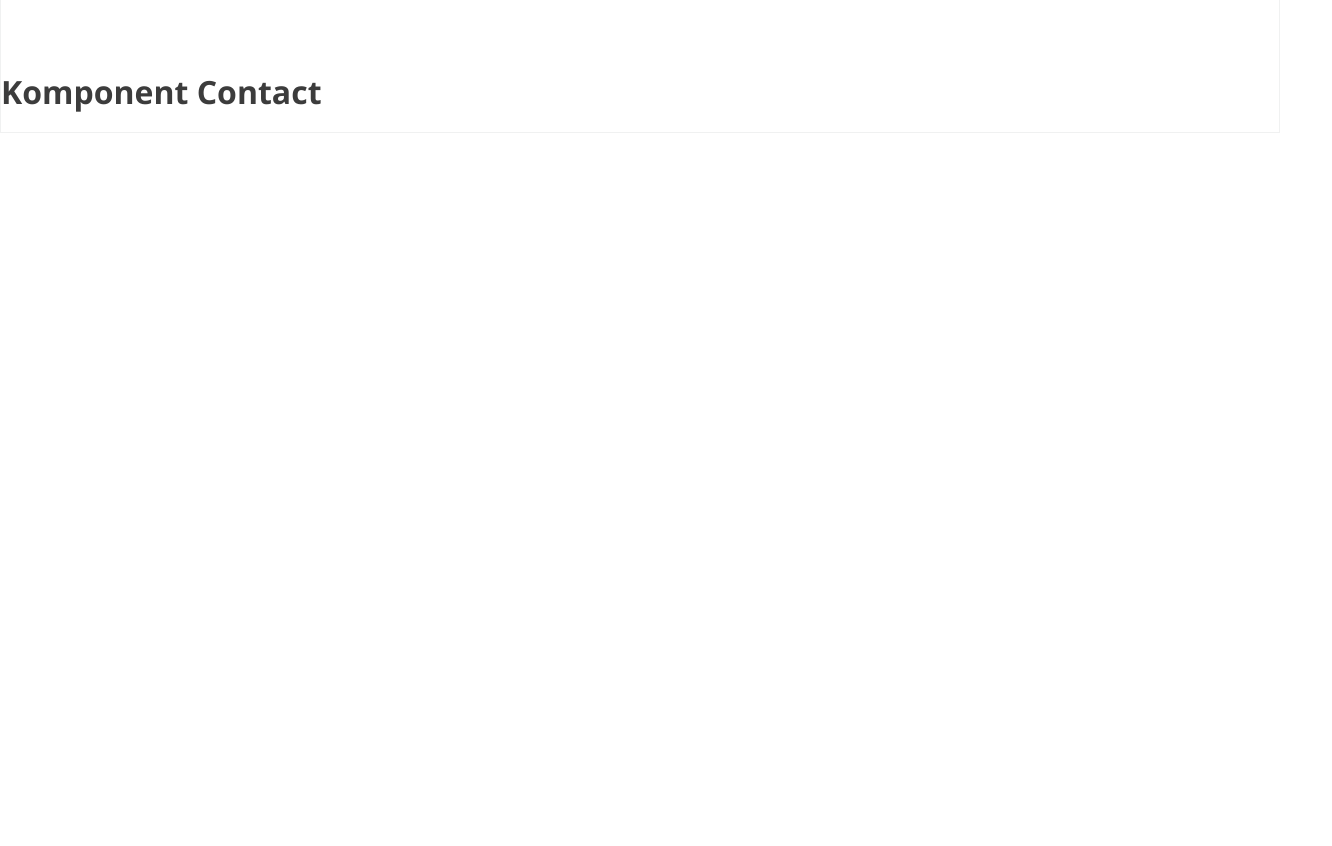
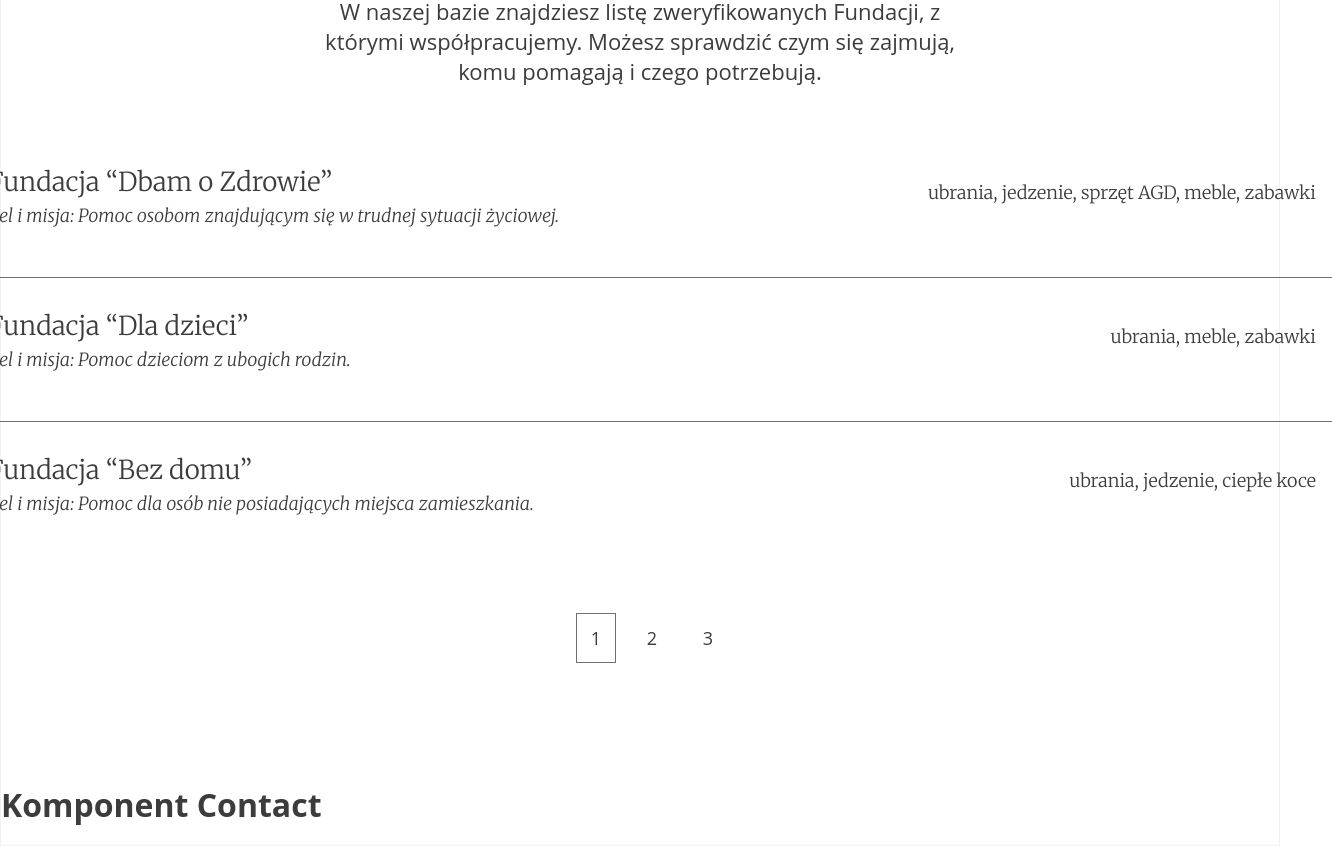
Before and after one commit to Cz8rT/PortfolioLab, a React (Create React App) app: page /#/ in a window 1280 px wide. Shown: the part 3520-4366 px from the top of the page, 1332 px wide, since content can reach past the window. Before the commit the page ends 3653 px from the top, so only its background shows below. Built offline with nearby package versions, Linux system fonts and the light colour scheme.

Commit message:
011 Section Foundations completed

```diff
--- /dev/null
+++ b/src/components/Home/Foundations/FoundationArrays/foundationsList.js
@@ -0,0 +1,42 @@
+export const foundationsList = [
+    {
+        name: 'Fundacja “Dbam o Zdrowie”',
+        goal: 'Cel i misja: Pomoc osobom znajdującym się w trudnej sytuacji życiowej.',
+        donations: ["ubrania", "jedzenie", "sprzęt AGD", "meble, zabawki"]
+    },
+    {
+        name: 'Fundacja “Dla dzieci”',
+        goal: 'Cel i misja: Pomoc dzieciom z ubogich rodzin.',
+        donations: ["ubrania", "meble", "zabawki"]
+    },
+    {
+        name: 'Fundacja “Bez domu”',
+        goal: 'Cel i misja: Pomoc dla osób nie posiadających miejsca zamieszkania.',
+        donations: ["ubrania", "jedzenie", "ciepłe koce"]
+    },
+    {
+        name: 'Fundacja “Bez Ipsum”',
+        goal: 'Cel i misja: Soufflé danish lollipop pie toffee chocolate.',
+        donations: ["candy", "jedzenie", "lollipop"]
+    },
+    {
+        name: 'Fundacja “Bez Lorem”',
+        goal: 'Cel i misja: Pudding tootsie roll halvah cotton candy.',
+        donations: ["candy", "jedzenie", "lollipop", "chocolate"]
+    },
+    {
+        name: 'Fundacja “Bez Lorem ipsum”',
+        goal: 'Cel i misja: Candy canes halvah chocolate sesame snaps marshmallow jujubes powder marzipan halvah.',
+        donations: ["candy", "jedzenie", "chocolate-bars", "chocolate"]
+    },
+    {
+        name: 'Fundacja “Bez Lorem ipsum amat”',
+        goal: 'Cel i misja: Chocolate bar sweet croissant biscuit fruitcake sugar plum cotton candy gummi bears gummies.',
+        donations: ["apple", "orange", "chocolate-bars", "chocolate"]
+    },
+    {
+        name: 'Fundacja “Lorem ipsum”',
+        goal: 'Cel i misja: Fruitcake cake carrot cake gummies croissant.',
+        donations: ["candy", "marshmallow", "chocolate-bars", "chocolate"]
+    }
+];
--- /dev/null
+++ b/src/components/Home/Foundations/FoundationArrays/localList.js
@@ -0,0 +1,17 @@
+export const localList = [
+    {
+        name: 'Zbiórka “Lorem Ipsum 1”',
+        goal: 'Quis varius quam quisque id diam vel quam elementum pulvinar.',
+        donations: ["Egestas", "sed", "tempus"]
+    },
+    {
+        name: 'Zbiórka “Lorem Ipsum 2”',
+        goal: 'Hendrerit gravida rutrum quisque non tellus orci ac auctor augue.',
+        donations: ["Ut", "aliquam", "purus", "sit", "amet"]
+    },
+    {
+        name: 'Zbiórka “Lorem Ipsum 3”',
+        goal: 'Scelerisque in dictum non consectetur a erat nam.',
+        donations: ["Mi", "quis", "hendrerit", "dolor"]
+    }
+];
--- /dev/null
+++ b/src/components/Home/Foundations/FoundationArrays/organizationsList.js
@@ -0,0 +1,22 @@
+export const organizationsList = [
+    {
+        name: 'Organizacja “Lorem Ipsum 1”',
+        goal: 'Quis varius quam quisque id diam vel quam elementum pulvinar.',
+        donations: ["Egestas", "sed", "tempus"]
+    },
+    {
+        name: 'Organizacja “Lorem Ipsum 2”',
+        goal: 'Hendrerit gravida rutrum quisque non tellus orci ac auctor augue.',
+        donations: ["Ut", "aliquam", "purus", "sit", "amet"]
+    },
+    {
+        name: 'Organizacja “Lorem Ipsum 3”',
+        goal: 'Scelerisque in dictum non consectetur a erat nam.',
+        donations: ["Mi", "quis", "hendrerit", "dolor"]
+    },
+    {
+        name: 'Organizacja “Lorem Ipsum 4”',
+        goal: 'Sed do eiusmod tempor incididunt ut labore et dolore magna aliqua. Ut enim ad minim veniam, quis nostrud exercitation.',
+        donations: ["hendrerit", "dolor"]
+    }
+];
--- a/src/components/Home/Foundations/FoundationType/FoundationType.js
+++ b/src/components/Home/Foundations/FoundationType/FoundationType.js
@@ -1,9 +1,40 @@
-import React from "react";
+import React, {useState} from "react";
+import Pagination from "../../../Pagination/Pagination";
 
-const FoundationType = ({text}) => {
+const FoundationType = ({text, list}) => {
+    const [currentPage, setCurrentPage] = useState(1);
+    const postsPerPage = 3;
+
+    // Pagination: get current list of posts to display
+    const indexOfLastPost = currentPage * postsPerPage;
+    const indexOfFirstPost = indexOfLastPost - postsPerPage;
+    const currentPosts = list.slice(indexOfFirstPost, indexOfLastPost);
+
+    // Paginate method: onClick button to change page
+    const paginate = (e) => {
+        setCurrentPage(e.target.value)
+    };
+
     return (
-        <div>
-            <h1>{text}</h1>
+        <div className={"foundationType_container"}>
+            <p>{text}</p>
+            {currentPosts.length > 0 && <ul> {/* checking if array is not empty*/}
+                {currentPosts.map((value, index) => {
+                    return (
+                        <li key={index}>
+                            <div>
+                                <h4>{value.name}</h4>
+                                <p>{value.goal}</p>
+                            </div>
+                            <p>{value.donations.join(", ")}</p>
+                        </li>
+                    )
+                })}
+            </ul>}
+            <Pagination postsPerPage={postsPerPage}
+                        totalPosts={list.length}
+                        currentPage={currentPage}
+                        paginate={paginate}/>
         </div>
     )
 };
--- /dev/null
+++ b/src/components/Home/Foundations/FoundationType/_FoundationType.scss
@@ -0,0 +1,74 @@
+.foundationType_container {
+  margin-top: 4.5rem;
+  display: flex;
+  flex-direction: column;
+  align-items: center;
+  > p {
+    width: 40rem;
+    font-size: 1.375rem;
+    line-height: 1.875rem;
+    margin-bottom: 2rem;
+  }
+  ul {
+    width: 84rem;
+    list-style: none;
+    text-align: left;
+    li {
+      display: flex;
+      justify-content: space-between;
+      padding: 2rem 0;
+      border-bottom: 1px $colorBorder solid;
+      h4 {
+        font-family: $font-alt;
+        font-size: 1.625rem;
+        line-height: 1.9375rem;
+        font-weight: 300;
+        margin: 0;
+      }
+      p {
+        font-family: $font-alt;
+        font-size: 1.125rem;
+        line-height: 1.375rem;
+        font-weight: 300;
+        font-style: italic;
+        margin-top: 0.5rem;
+      }
+      > p {
+        font-style: normal;
+        margin-top: 1rem;
+        margin-right: 1rem;
+      }
+      &:last-child {
+        border-bottom: none;
+      }
+    }
+  }
+  .paginationList {
+    margin: 0;
+    display: flex;
+    justify-content: center;
+    li{
+      display: inline-block;
+      border-bottom: none;
+      button {
+        width: 2.5rem;
+        height: 3.125rem;
+        font-size: 1.125rem;
+        color: $colorDarkGray;
+        border: none;
+        background-color: #fff;
+        margin-right: 1rem;
+        &:hover {
+          cursor: pointer;
+          color: $colorGray;
+        }
+        &:active {
+          background-color: #eee;
+        }
+        &.active {
+          border: 1px $colorBorder solid;
+        }
+      }
+    }
+  }
+}
--- a/src/components/Home/Foundations/Foundations.js
+++ b/src/components/Home/Foundations/Foundations.js
@@ -1,12 +1,24 @@
 import React, {useState} from "react";
 import FoundationType from "./FoundationType/FoundationType";
+import {foundationsList} from "./FoundationArrays/foundationsList";
+import {organizationsList} from "./FoundationArrays/organizationsList";
+import {localList} from "./FoundationArrays/localList";
 
 const Foundations = ({id}) => {
     const [type, setType] = useState(1);
 
+    // Switching between tabs (foundations, organizations, local)
     const buttonClickHandler = (e) => {
         setType(+e.target.value);
     };
+
+    const text1 = "W naszej bazie znajdziesz listę zweryfikowanych Fundacji, " +
+        "z którymi współpracujemy. Możesz sprawdzić czym się zajmują, " +
+        "komu pomagają i czego potrzebują.";
+
+    const text2 = "Lorem ipsum dolor sit amet, consectetur adipiscing elit, " +
+        "sed do eiusmod tempor incididunt ut labore et dolore magna aliqua. " +
+        "Ut enim ad minim veniam, quis nostrud exercitation.";
 
     return (
         <section id={id}>
@@ -24,9 +36,9 @@ const Foundations = ({id}) => {
                         className={type === 3 ? "active" : ""}
                         value={3}>Lokalnym<br/>zbiórkom</button>
             </div>
-            {type === 1 && <FoundationType text={"FoundationType 1"}/>}
-            {type === 2 && <FoundationType text={"FoundationType 2"}/>}
-            {type === 3 && <FoundationType text={"FoundationType 3"}/>}
+            {type === 1 && <FoundationType text={text1} list={foundationsList}/>}
+            {type === 2 && <FoundationType text={text2} list={organizationsList}/>}
+            {type === 3 && <FoundationType text={text2} list={localList}/>}
         </section>
     )
 };
--- a/src/components/Home/Foundations/_Foundations.scss
+++ b/src/components/Home/Foundations/_Foundations.scss
@@ -1,3 +1,5 @@
+@import "./FoundationType/_FoundationType";
+
 #foundations {
   display: flex;
   flex-direction: column;
--- /dev/null
+++ b/src/components/Pagination/Pagination.js
@@ -0,0 +1,25 @@
+import React from "react";
+
+const Pagination = ({postsPerPage, totalPosts, currentPage, paginate}) => {
+    const pageNumbers = [];
+
+    for (let i = 1; i <= Math.ceil(totalPosts / postsPerPage); i++){
+        pageNumbers.push(i);
+    }
+    return (
+        pageNumbers.length > 1 && /* Displaying pagination only if more than 1 page*/
+        <ul className={"paginationList"}>
+            {pageNumbers.map(number => {
+                return (
+                    <li key={number}>
+                        <button onClick={paginate}
+                                value={number}
+                                className={+currentPage === number ? "active" : ""}>{number}</button>
+                    </li>
+                )
+            })}
+        </ul>
+    )
+};
+
+export default Pagination;
--- a/src/scss/main.scss
+++ b/src/scss/main.scss
@@ -1,5 +1,5 @@
 @import "~normalize.css";
-@import url('https://fonts.googleapis.com/css2?family=Merriweather:wght@300;400;700;900&family=Open+Sans:wght@300;400;600;700;800&display=swap');
+@import url('https://fonts.googleapis.com/css2?family=Merriweather:ital,wght@0,300;0,400;0,700;0,900;1,300;1,400;1,700;1,900&display=swap');
 @import "./settings/fonts";
 @import "./settings/colors";
 
--- a/src/scss/settings/_colors.scss
+++ b/src/scss/settings/_colors.scss
@@ -3,3 +3,4 @@ $colorBrown: #5E5322;
 $colorYellow: #FAD648;
 $colorGray: #737373;
 $colorDarkGray: #3C3C3C;
+$colorBorder: #707070;
```
